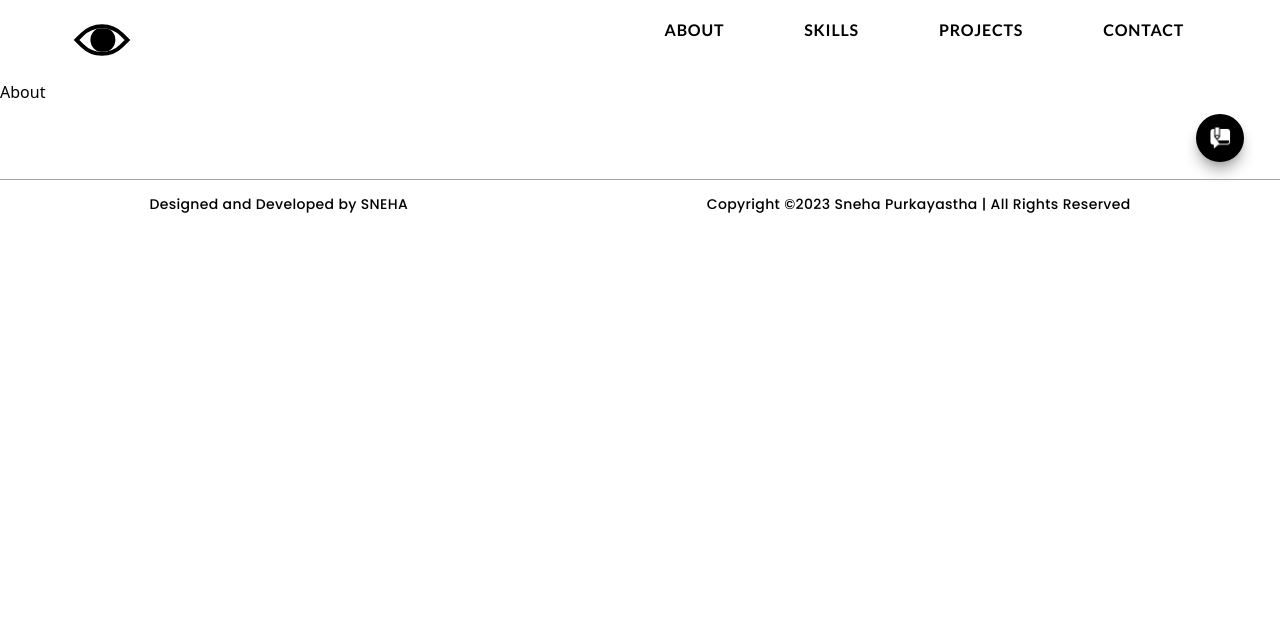
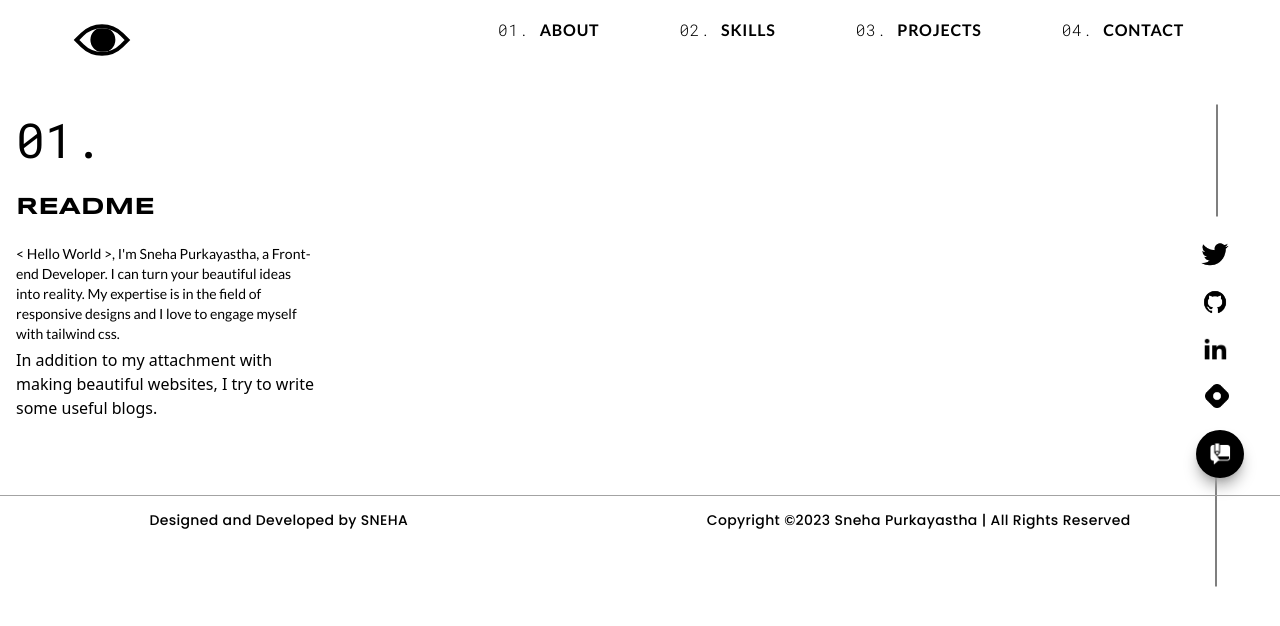
Before and after one commit to snehap02/Portfolio, a React (Create React App) app: page /about in a window 1280 px wide. Shown: the top 626 px of the page. Built offline with nearby package versions, Linux system fonts and the light colour scheme; the HTML template or start-up script is replaced by a standard one.

Commit message:
about section started

```diff
--- a/src/components/About.js
+++ b/src/components/About.js
@@ -1,8 +1,23 @@
 import React from 'react'
+import Iconpack from './Iconpack'
 
 const About = () => {
   return (
-    <div>About</div>
+    <>
+      <div>
+      <Iconpack />
+      <div className='flex flex-col'>
+        <h1 className='flex font-robotoMono text-5xl ml-4 mt-9'>
+          01.
+        </h1>
+        <div className='flex flex-col w-[300px] ml-4'>
+          <h1 className='text-2xl pt-7 font-syncopate font-bold'>README</h1>
+          <p className='pt-5 font-lato text-sm'><span>&lt; Hello World &gt;, </span> I'm Sneha Purkayastha, a Front-end Developer. I can turn your beautiful ideas into reality. My expertise is in the field of responsive designs and I love to engage myself with tailwind css. </p>
+          <span className='mt-1'>In addition to my attachment with making beautiful websites, I try to write some useful blogs. </span>
+        </div>
+      </div>
+      </div>
+    </>
   )
 }
 
--- a/src/components/Navbar.js
+++ b/src/components/Navbar.js
@@ -31,16 +31,16 @@ const Navbar = () => {
             <div className="lg:flex hidden justify-center leading-[80px]">
               <ul className="flex gap-20 cursor-pointer font-lato uppercase font-bold tracking-wider px-10 leading-[60px]">
                 <li className="hover:scale-105 transition duration-500">
-                  <a href="/about">About</a>
+                  <a href="/about"><span className="font-robotoMono font-light">01. </span>About</a>
                 </li>
                 <li className="hover:scale-105 transition duration-500">
-                  <a href="/skills">Skills</a>
+                  <a href="/skills"><span className="font-robotoMono font-light">02. </span>Skills</a>
                 </li>
                 <li className="hover:scale-105 transition duration-500">
-                  <a href="/projects">Projects</a>
+                  <a href="/projects"><span className="font-robotoMono font-light">03. </span>Projects</a>
                 </li>
                 <li className="hover:scale-105 transition duration-500">
-                  <a href="/contact">Contact</a>
+                  <a href="/contact"><span className="font-robotoMono font-light">04. </span>Contact</a>
                 </li>
               </ul>
             </div>
@@ -53,16 +53,16 @@ const Navbar = () => {
           >
             <ul className="uppercase font-lato -mt-24 px-7 flex flex-col text-xl md:text-3xl gap-14 cursor-pointer fixed text-white text-center md:tracking-widest">
               <li className="hover:scale-105 transition duration-500">
-                <a href="/about">About</a>
+                <a href="/about"><span className="font-robotoMono font-light">01. </span>About</a>
               </li>
               <li className="hover:scale-105 transition duration-500">
-                <a href="/skills">Skills</a>
+                <a href="/skills"><span className="font-robotoMono font-light">02. </span>Skills</a>
               </li>
               <li className="hover:scale-105 transition duration-500">
-                <a href="/projects">Projects</a>
+                <a href="/projects"><span className="font-robotoMono font-light">03. </span>Projects</a>
               </li>
               <li className="hover:scale-105 transition duration-500">
-                <a href="/contact">Contact</a>
+                <a href="/contact"><span className="font-robotoMono font-light">04. </span>Contact</a>
               </li>
             </ul>
           </div>
```
Also changed, not shown: src/components/Home.js (+15 -4 lines).
